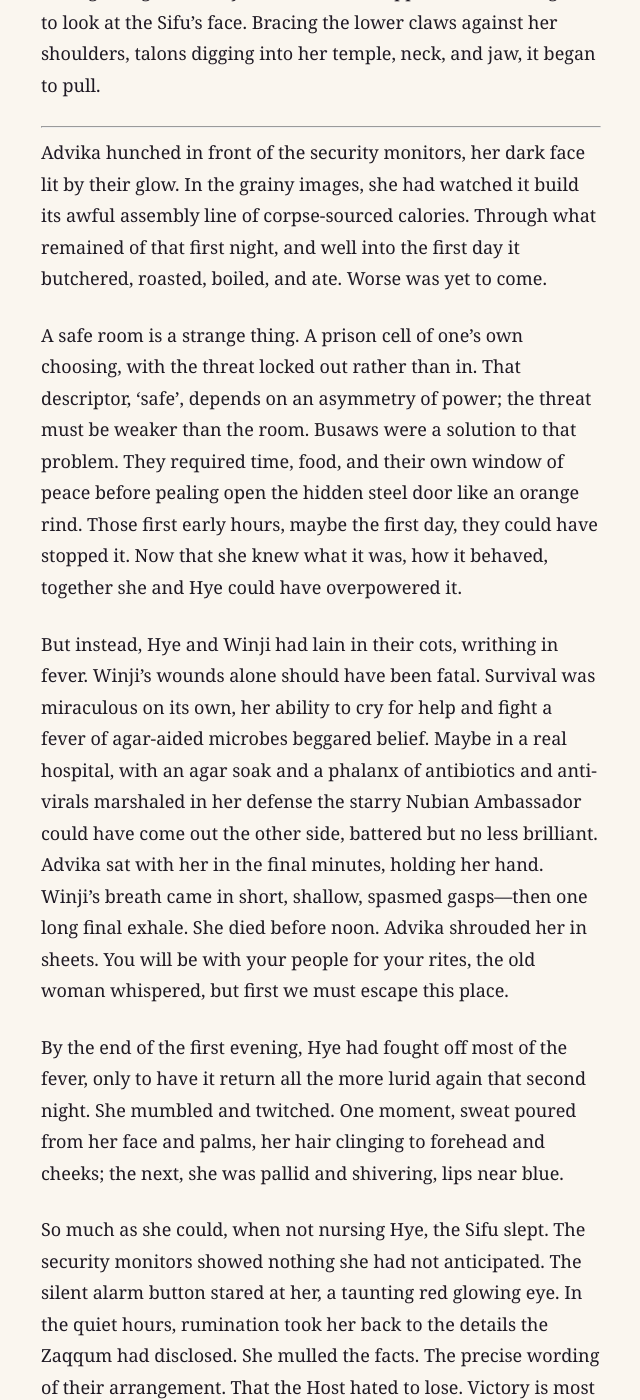
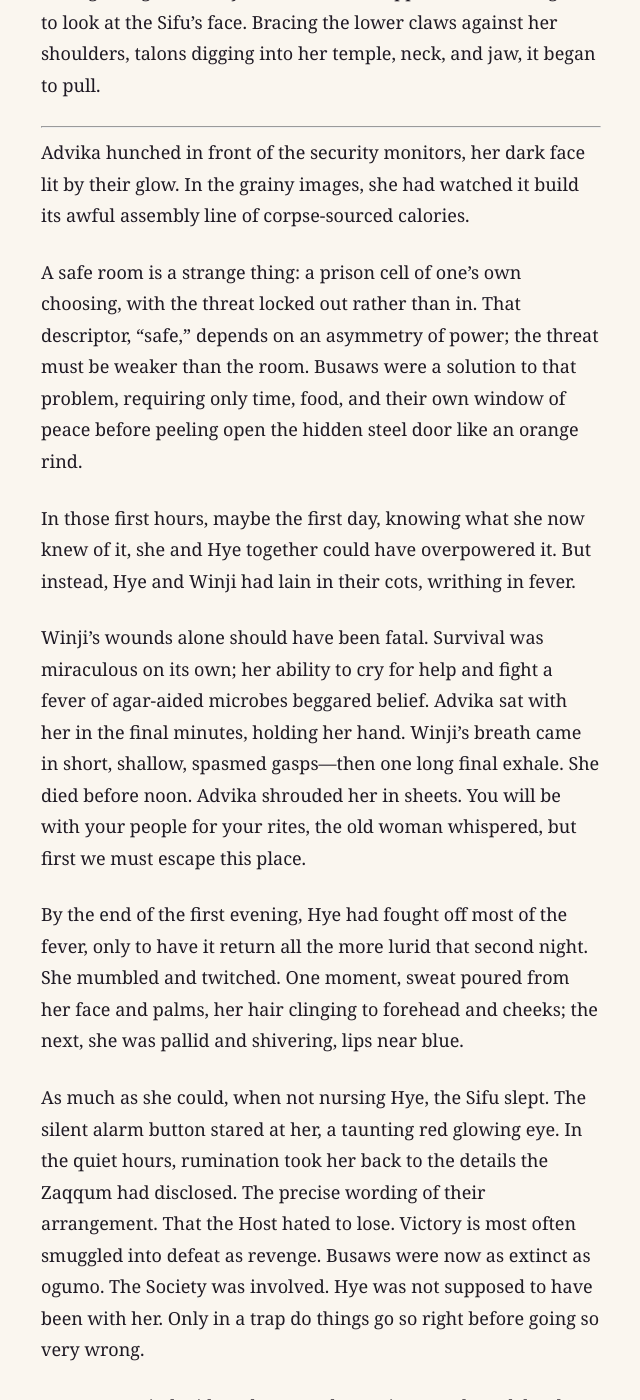
Before and after one commit to kmunki/kmunki.github.io, a Jekyll site: the page built from _fiction/violet/091-chapter-51.md, in a window 1280 px wide and 1400 px high, scrolled down 3793 px. Shown: the whole window, without its empty margins (319-959 px from the left). Built offline with Jekyll 4.4.1, drawn with Linux system fonts in a browser that asks for light colours; some of the changed text lies outside the part shown.

Commit message:
Violet ch 51 "Busaw": Trim safe-room recap; restrain Winji's death
- Safe-room essay cut to three sentences; recap lines cut ("Worse was yet to come", "The security monitors showed nothing…", "She mulled the facts", "Spurs of bone erupted…").
- Winji: elegy cut ("Maybe in a real hospital… battered but no less brilliant"); exchange now "Winji?" / Advika shook her head. "Yesterday." … "But you have survived". v1 order kept: Winji dies before Hye's fever returns.
- "Busaws are not infectious." → "Busaws are not contagious. The wounds fester—that is the metabolism, not a plague."
- Dream kept whole, copyedit only; Trine now they/them ("by their tails").
- Copyedit (~25): taut, peeling, nowhere, Curator, that-which-was-once-Moon, splices. 1,909 → 1,828 words.

Co-Authored-By: Claude Fable 5.1 <noreply@anthropic.com>
Claude-Session: https://claude.ai/code/session_01NJgbLGEsaNqtMx8nky9w7V

```diff
--- a/_fiction/violet/091-chapter-51.md
+++ b/_fiction/violet/091-chapter-51.md
@@ -28,19 +28,19 @@ I’m late for kumite.
 
 You plan to fight in that condition?
 
-That voice—Sun. The princess was in her royal finest, fit for enthronement. She sauntered across the stones of the kumite ring, the breeze rustling the trees on the mountainside behind them. It was strange that the Vizier’s desk was in the middle of the ring. Trine looked at Hye and Sun, then all three mice crawled into the Vizier’s hand. Palm up, she lifted the fusion to eye level. Studying each other they both turned to her.
+That voice—Sun. The princess was in her royal finest, fit for enthronement. She sauntered across the stones of the kumite ring, the breeze rustling the trees on the mountainside behind them. It was strange that the Vizier’s desk was in the middle of the ring. Trine looked at Hye and Sun, then all three mice crawled into the Vizier’s hand. Palm up, she lifted the fusion to eye level. Studying each other, they both turned to her.
 
-You plan to fight in that condition? They repeated.
+You plan to fight in that condition? they repeated.
 
 Hye turned to Sun to ask where she had been, but she had already walked off, the edges of her robes disappearing around a curve in the path to the council chambers. She felt hot, exhausted. How was she going to fight? She was late for kumite. Within her, a kick, her belly distorting here, then there, as another came. A spasm racked her. Not a contraction, but was it?
 
 A crowd had gathered, all of the council, other royals, even the mayor from her village. The Curator was there, and the Mandarin Bok. Here to watch her kumite. But she wasn’t ready. She wasn’t even dressed. How her nudity had gone uncommented upon she did not understand. She attempted to cover herself, but there were people all around.
 
-You are Lucky, the curator said. It is a burden, you carry it.
+You are Lucky, the Curator said. It is a burden; you carry it.
 
-It is a gift, you carry that too, said Daewoo.
+It is a gift; you carry that too, said Daewoo.
 
-Hye you are late for kumite, said the Sifu.
+Hye, you are late for kumite, said the Sifu.
 
 But I have been here, thought Hye.
 
@@ -48,7 +48,7 @@ Just the same, you are late.
 
 You are an asura, thought Hye.
 
-You are pregnant, said the Sifu, you kept a secret. Soon a new life will emerge.
+You are pregnant, said the Sifu. You kept a secret. Soon a new life will emerge.
 
 I am going to have a baby?
 
@@ -64,35 +64,35 @@ A sharp pain lanced through Hye, as though a claw raked her from within.
 
 And now you must fight.
 
-The words were the Sifu’s, her voice, but there stood an ogumo. Embedded in its jet black wasp head were huge compound eyes that shimmered a nacreous violet. The crowd did not run or cower. It walked over to the Vizier’s desk, picked up the Vizier, and hurled her over the crowd. There was no sound as this happened. For Trine, the same, grabbing the fusion by its tail and tossing it like a bolo skyward. It then smashed the desk. From within the rubble, it pulled a coin, and tossed it at her feet.
+The words were the Sifu’s, her voice, but there stood an ogumo. Embedded in its jet-black wasp head were huge compound eyes that shimmered a nacreous violet. The crowd did not run or cower. The ogumo walked over to the Vizier’s desk, picked up the Vizier, and hurled her over the crowd. There was no sound as this happened. For Trine, the same, grabbing the fusion by their tails and tossing them like a bolo skyward. It then smashed the desk. From within the rubble, it pulled a coin, and tossed it at her feet.
 
 Hye ran at it, desperate, furious, and swung. Her fist moved as if underwater, striking the ogumo with barely a tap. Again and again she swung, each hit harder, but all as gentle as a caress. The ogumo slashed her belly. Hye heard herself screaming. But no blood came, only the orange-red translucence of agar, then a head. It was the Sifu’s, eyes blazing.
 
 “You cannot win.” The head spoke.
 
-The ogumo grabbed Hye’s shoulders with its lower claws and removed its helmet with its upper, revealing the Sifu beneath. Her eyes were a blazing royal purple, there was no white. The Vizier, crawling, dragged herself by her hands through the crowd.
+The ogumo grabbed Hye’s shoulders with its lower claws and removed its helmet with its upper, revealing the Sifu beneath. Her eyes were a blazing royal purple; there was no white. The Vizier, crawling, dragged herself by her hands through the crowd.
 
 The ogumo grabbed Hye’s head with its upper claws, forcing her to look at the Sifu’s face. Bracing the lower claws against her shoulders, talons digging into her temple, neck, and jaw, it began to pull.
 
 ---
 
-Advika hunched in front of the security monitors, her dark face lit by their glow. In the grainy images, she had watched it build its awful assembly line of corpse-sourced calories. Through what remained of that first night, and well into the first day it butchered, roasted, boiled, and ate. Worse was yet to come.
+Advika hunched in front of the security monitors, her dark face lit by their glow. In the grainy images, she had watched it build its awful assembly line of corpse-sourced calories.
 
-A safe room is a strange thing. A prison cell of one’s own choosing, with the threat locked out rather than in. That descriptor, ‘safe’, depends on an asymmetry of power; the threat must be weaker than the room. Busaws were a solution to that problem. They required time, food, and their own window of peace before pealing open the hidden steel door like an orange rind. Those first early hours, maybe the first day, they could have stopped it. Now that she knew what it was, how it behaved, together she and Hye could have overpowered it.
+A safe room is a strange thing: a prison cell of one’s own choosing, with the threat locked out rather than in. That descriptor, “safe,” depends on an asymmetry of power; the threat must be weaker than the room. Busaws were a solution to that problem, requiring only time, food, and their own window of peace before peeling open the hidden steel door like an orange rind.
 
-But instead, Hye and Winji had lain in their cots, writhing in fever. Winji’s wounds alone should have been fatal. Survival was miraculous on its own, her ability to cry for help and fight a fever of agar-aided microbes beggared belief. Maybe in a real hospital, with an agar soak and a phalanx of antibiotics and anti-virals marshaled in her defense the starry Nubian Ambassador could have come out the other side, battered but no less brilliant. Advika sat with her in the final minutes, holding her hand. Winji’s breath came in short, shallow, spasmed gasps—then one long final exhale. She died before noon. Advika shrouded her in sheets. You will be with your people for your rites, the old woman whispered, but first we must escape this place.
+In those first hours, maybe the first day, knowing what she now knew of it, she and Hye together could have overpowered it. But instead, Hye and Winji had lain in their cots, writhing in fever.
 
-By the end of the first evening, Hye had fought off most of the fever, only to have it return all the more lurid again that second night. She mumbled and twitched. One moment, sweat poured from her face and palms, her hair clinging to forehead and cheeks; the next, she was pallid and shivering, lips near blue.
+Winji’s wounds alone should have been fatal. Survival was miraculous on its own; her ability to cry for help and fight a fever of agar-aided microbes beggared belief. Advika sat with her in the final minutes, holding her hand. Winji’s breath came in short, shallow, spasmed gasps—then one long final exhale. She died before noon. Advika shrouded her in sheets. You will be with your people for your rites, the old woman whispered, but first we must escape this place.
 
-So much as she could, when not nursing Hye, the Sifu slept. The security monitors showed nothing she had not anticipated. The silent alarm button stared at her, a taunting red glowing eye. In the quiet hours, rumination took her back to the details the Zaqqum had disclosed. She mulled the facts. The precise wording of their arrangement. That the Host hated to lose. Victory is most often smuggled into defeat as revenge. Busaw were now as extinct as ogumo. The Society was involved. Hye was not supposed to have been with her. Only in a trap do things go so right before going so very wrong.
+By the end of the first evening, Hye had fought off most of the fever, only to have it return all the more lurid that second night. She mumbled and twitched. One moment, sweat poured from her face and palms, her hair clinging to forehead and cheeks; the next, she was pallid and shivering, lips near blue.
+
+As much as she could, when not nursing Hye, the Sifu slept. The silent alarm button stared at her, a taunting red glowing eye. In the quiet hours, rumination took her back to the details the Zaqqum had disclosed. The precise wording of their arrangement. That the Host hated to lose. Victory is most often smuggled into defeat as revenge. Busaws were now as extinct as ogumo. The Society was involved. Hye was not supposed to have been with her. Only in a trap do things go so right before going so very wrong.
 
 Hye was again lucid on the second morning. Weakened, but her eyes were clear. She ran her fingers over the raised gashes on her cheek and forehead.
 
-“Did Winji?”
+“Winji?”
 
-Advika could not help but smile through her tears.
-
-“No,” said the Sifu, rubbing slow, stabilizing circles on the Ward’s back. “But you have. Your sister would have asked if the scars were permanent. You ask about a woman you’d only met hours before.”
+Advika shook her head. “Yesterday.” Even so, she could not help but smile through her tears. “But you have survived,” said the Sifu, rubbing slow, stabilizing circles on the Ward’s back. “Your sister would have asked if the scars were permanent. You ask about a woman you’d only met hours before.”
 
 “Are they?”
 
@@ -106,31 +106,31 @@ Hye lay back, the Sifu holding her foot and calf so the ankle was at eye level.
 
 “Sprain, I think. A break would have had more swelling.”
 
-Hye winced, swallowing a scream as a stammered whisper, as the Sifu manipulated the joint. Advika furrowed her brow.
+Hye winced as the Sifu manipulated the joint, swallowing a scream into a stammered whisper. Advika furrowed her brow.
 
 “Bad sprain, then. How do you feel?”
 
 “I still feel as though I could sleep for a century. But I don’t want to sleep.”
 
-“There is no where we can go, yet. Running may be involved. Rest.”
+“There is nowhere we can go, yet. Running may be involved. Rest.”
 
-“I had weird dreams,” Hye mumbled, eyes already half lidded.
+“I had weird dreams,” Hye mumbled, eyes already half-lidded.
 
 “The fever is gone. You’ll sleep peaceful.”
 
 ---
 
-Cannibalistic monsters could be found in almost every culture’s legends. Graveyard-haunting ghouls, forest-dwelling wendigos, city-lurking hungry ghosts—each their emissary of the demon world, an example of what waits for those who stray from the path. Among them, the busaw: corpse-stealer. That such a fiend could become fodder for a Long War boffin was not the worst horror. No that was nature’s prerogative.
+Cannibalistic monsters could be found in almost every culture’s legends. Graveyard-haunting ghouls, forest-dwelling wendigos, city-lurking hungry ghosts—each their emissary of the demon world, an example of what waits for those who stray from the path. Among them, the busaw: corpse-stealer. That such a fiend could become fodder for a Long War boffin was not the worst horror. No, that was nature’s prerogative.
 
-Hye could see, well as her Sifu, that it had *grown*. Moon was not a bulky man and, within hours of his ghastly corruption, had thinned further. Now, however, that-which-was-once-moon, hulked. Limbs had become thick with muscle and wrapped in pachydermous skin. What had been human was not decaying, but becoming buried under mutation and malformation. There was no denying the new growths, tusk like teeth now jutted in random directions from the jaw, cheeks rent apart, dangling in shreds. Spurs of bone erupted at random through skin.
+Hye could see, as well as her Sifu, that it had *grown*. Moon was not a bulky man and, within hours of his ghastly corruption, had thinned further. Now, however, that-which-was-once-Moon hulked. Limbs had become thick with muscle and wrapped in pachydermous skin. What had been human was not decaying, but becoming buried under mutation and malformation. Tusklike teeth jutted in random directions from the jaw, the cheeks rent apart and dangling in shreds.
 
 “These don’t die on their own, do they?”
 
-“Everything dies, Hye,” said the Sifu, “no life can sustain forever. There is something about the process that we do not understand. Even with agar. Command as we do each rung of the double helix, such potency is nothing against the overwhelming need for renewal. Busaws are metabolism set to max with the knob ripped off. Non-essential things, like cartilage and moral processing centers are consumed. For aswangs, it’s just adrenaline and cortisol—pure rage and fury, ready to kill anything that moves. No living thing can maintain that long, the very things that make it strong consume and obliterate it. Busaws are that brutality refined. Two simple drives of foundational biology set into overdrive.”
+“Everything dies, Hye,” said the Sifu. “No life can sustain forever. There is something about the process that we do not understand. Even with agar. Command as we do each rung of the double helix, such potency is nothing against the overwhelming need for renewal. Busaws are metabolism set to max with the knob ripped off. Non-essential things, like cartilage and moral processing centers, are consumed. For aswangs, it’s just adrenaline and cortisol—pure rage and fury, ready to kill anything that moves. No living thing can maintain that long; the very things that make it strong consume and obliterate it. Busaws are that brutality refined. Two simple drives of foundational biology set into overdrive.”
 
 “Hunger and…growth?”
 
-The Sifu nodded.  “What is growth out of control?”
+The Sifu nodded. “What is growth out of control?”
 
 “Cancer. That’s why it… looks that way.”
 
@@ -142,7 +142,7 @@ The Sifu nodded.  “What is growth out of control?”
 
 “We won’t be able to escape. I’ll miss the duel. They’ll wait till we’re all dead.”
 
-“No. The risk profile has shifted. Busaws are not infectious. Their senses are heightened, yes, but their ability to plan and anticipate is limited to whatever mind they possess. Moon was a decent man, but no military tactician.”
+“No. The risk profile has shifted. Busaws are not contagious. The wounds fester—that is the metabolism, not a plague. Their senses are heightened, yes, but their ability to plan and anticipate is limited to whatever mind they possess. Moon was a decent man, but no military tactician.”
 
 “We’re going to fight it? The armory!”
 
```
Also changed, not shown: other parts of _fiction/violet/091-chapter-51.md (+5 -5 lines).
